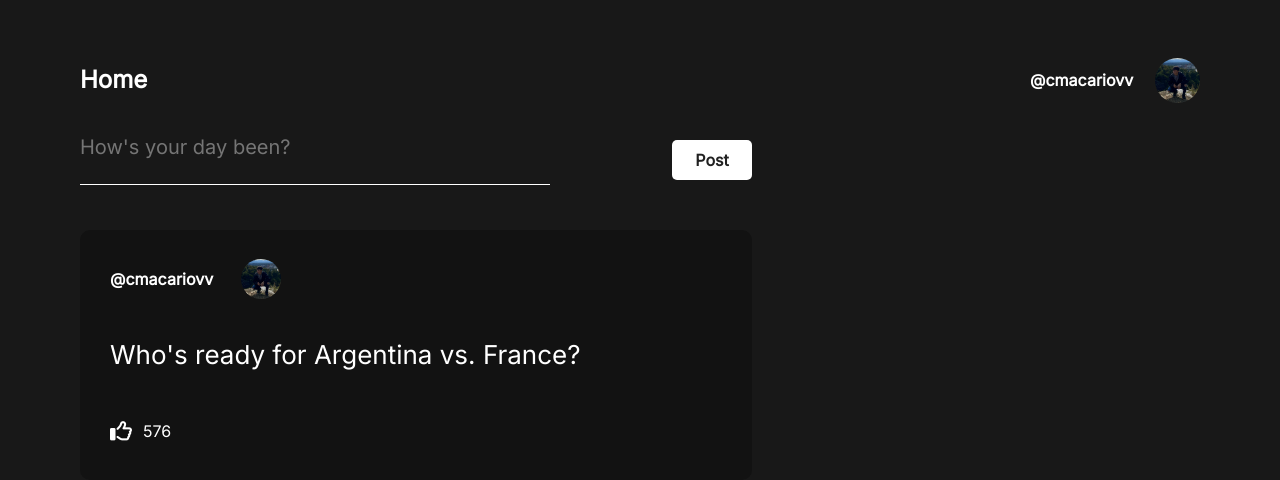
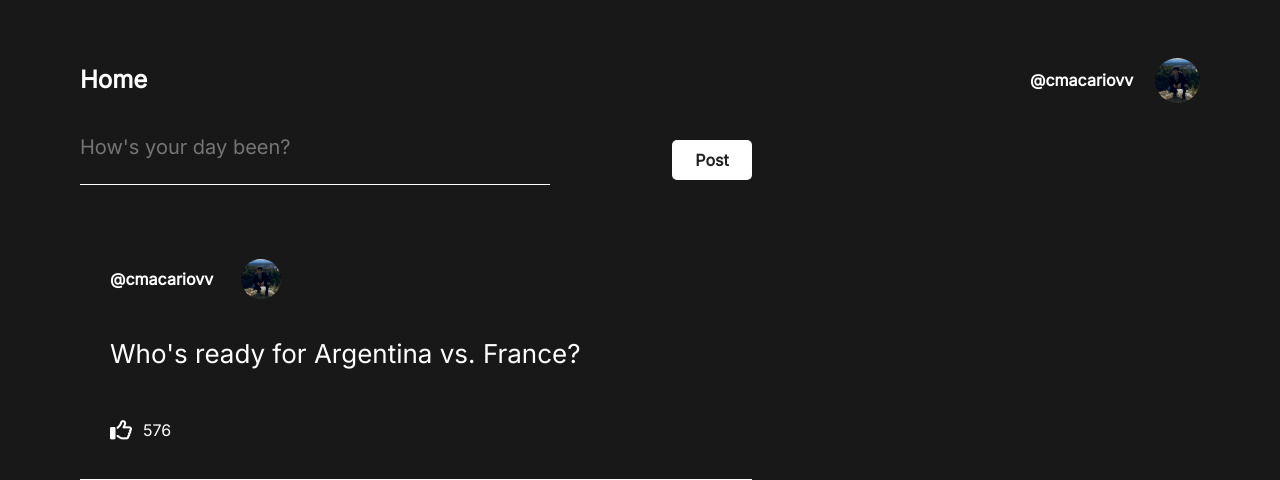
Before and after one commit to cmacariovx/spill, a React (Create React App) app in the folder client/: page / in a window 1280 px wide. Shown: the top 480 px of the page. Built offline with nearby package versions, Linux system fonts and the light colour scheme.

Commit message:
small change to card component

```diff
--- a/client/src/Components/UI/HomePostCard.css
+++ b/client/src/Components/UI/HomePostCard.css
@@ -5,9 +5,8 @@
     flex-direction: column;
     justify-content: space-between;
     align-items: flex-start;
-    border-radius: 10px;
-    background-color: #121212;
     padding: 30px;
+    border-bottom: 1px solid white;
 }
 
     .postCardUserContainer {
```
